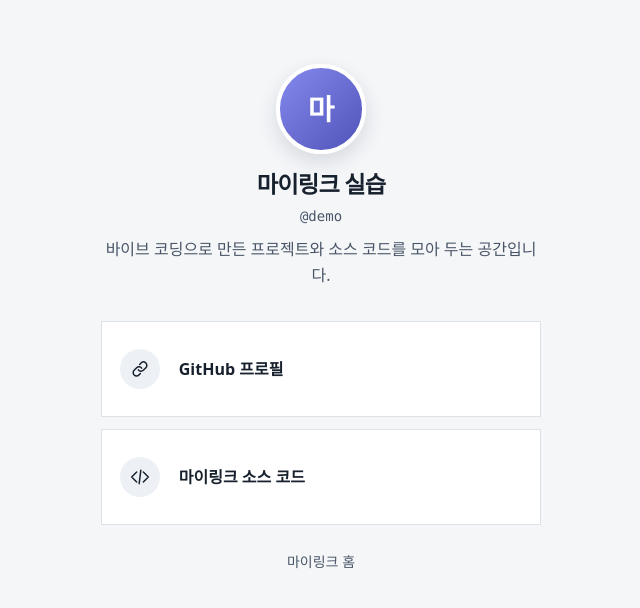
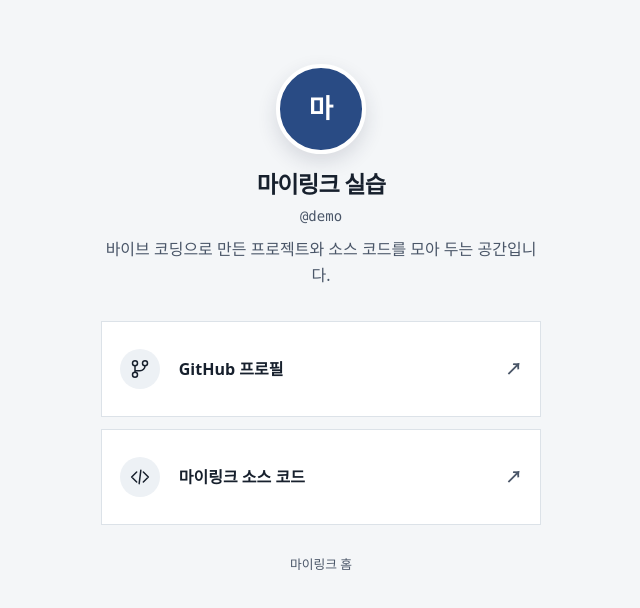
Before and after one commit to kwjw1012-eng/my-link, a Next.js app in the folder MyLink/: page /demo in a window 1280 px wide. Shown: the top 608 px of the page, without its empty margins (319-959 px from the left). Built offline with nearby package versions, Linux system fonts and the light colour scheme; no server answers.

Commit message:
Show the personal MyLink profile on the homepage

```diff
--- a/MyLink/app/globals.css
+++ b/MyLink/app/globals.css
@@ -21,39 +21,45 @@ button:disabled { opacity: .62; cursor: wait; }
 .panel { border: 1px solid var(--edge); border-radius: 1.4rem; background: var(--panel); padding: clamp(1.15rem, 4vw, 2rem); box-shadow: 0 16px 45px #1f16580c; }
 .page-header, .actions { display: flex; align-items: center; gap: .8rem; flex-wrap: wrap; }
 .page-header { justify-content: space-between; }
-.eyebrow, .brand { font-size: .82rem; font-weight: 800; letter-spacing: .095em; color: var(--accent); }
-.masthead { padding-block: 1.7rem; border-bottom: 1px solid var(--edge); }
-.hero { display: grid; grid-template-columns: 1.4fr 1fr; align-items: center; gap: clamp(1.5rem, 6vw, 5rem); padding-block: clamp(2.8rem, 7vw, 6rem); }
-.hero h1 { font-size: clamp(2.55rem, 6.1vw, 5.2rem); margin-block: 1rem; }
-.hero h1 em { font-style: normal; color: var(--accent); }
-.hero-copy { max-width: 26rem; font-size: 1.05rem; color: var(--muted); margin-bottom: 1.5rem; }
+.eyebrow { font-size: .82rem; font-weight: 800; letter-spacing: .095em; color: var(--accent); }
 .button { display: inline-flex; justify-content: center; align-items: center; border-radius: .72rem; padding: .7rem 1.05rem; font-weight: 750; background: #5053b7; color: white; border: 1px solid transparent; min-height: 2.7rem; }
 .button:hover { background: #414498; }
 .button.secondary { border-color: var(--edge); background: var(--panel); color: var(--ink); }
-.button.secondary:hover, .preview-link:hover { background: var(--paper); }
+.button.secondary:hover { background: var(--paper); }
 .text-button { color: var(--accent); font-weight: 750; min-height: 2rem; }
-.text-button:hover, .footer a:hover { text-decoration: underline; }
-.muted, .preview p, .feature p, .callout p, small { color: var(--muted); }
+.text-button:hover { text-decoration: underline; }
+.muted, small { color: var(--muted); }
 .error, .danger { color: #a33442; }
 @media (prefers-color-scheme: dark) { .error, .danger { color: #ffafb8; } }
-.avatar { display: grid; place-items: center; width: 4rem; height: 4rem; margin-inline: auto; border-radius: 50%; background: linear-gradient(135deg, #8589ee, #5053b7); color: #fff; font-size: 1.3rem; font-weight: 800; }
-.preview { text-align: center; }
-.preview > * + * { margin-top: .85rem; }
-.preview-link { display: flex; justify-content: space-between; align-items: center; gap: .8rem; padding: .75rem .9rem; border: 1px solid var(--edge); border-radius: .75rem; font-weight: 700; text-align: left; overflow-wrap: anywhere; }
 .profile-screen {
+  color-scheme: light;
   --profile-bg: #f4f6f8;
   --profile-card: #fff;
   --profile-border: #dce2e8;
   --profile-ink: #17202d;
   --profile-muted: #4a5668;
   --profile-icon: #edf1f5;
+  --accent: #315aa6;
   min-height: 100svh;
   padding: clamp(2.65rem, 9vw, 4rem) 1rem 2.5rem;
   background: var(--profile-bg);
   color: var(--profile-ink);
 }
 .public-profile { max-width: 27.5rem; margin-inline: auto; text-align: center; }
-.profile-avatar { width: 5.6rem; height: 5.6rem; border: 4px solid var(--profile-card); box-shadow: 0 8px 20px #202b4524; font-size: 1.8rem; }
+.profile-avatar {
+  display: grid;
+  place-items: center;
+  width: 5.6rem;
+  height: 5.6rem;
+  margin-inline: auto;
+  border: 4px solid var(--profile-card);
+  border-radius: 50%;
+  background: #294b84;
+  box-shadow: 0 8px 20px #202b4524;
+  color: white;
+  font-size: 1.65rem;
+  font-weight: 800;
+}
 .public-profile h1 { margin-top: 1.1rem; font-size: 1.45rem; overflow-wrap: anywhere; }
 .profile-handle { margin-top: .5rem; color: var(--profile-muted); font: .875rem/1.5 ui-monospace, Consolas, monospace; }
 .profile-bio { margin-top: .55rem; color: var(--profile-muted); overflow-wrap: anywhere; }
@@ -73,17 +79,10 @@ button:disabled { opacity: .62; cursor: wait; }
 }
 .profile-link:hover { border-color: var(--accent); }
 .profile-link-icon { display: grid; place-items: center; flex: 0 0 2.5rem; height: 2.5rem; border-radius: 50%; background: var(--profile-icon); }
+.profile-link-arrow { margin-inline-start: auto; flex-shrink: 0; color: var(--profile-muted); }
 .profile-empty { margin-top: 1.25rem; color: var(--profile-muted); }
-.profile-home { display: inline-block; margin-top: 1.6rem; color: var(--profile-muted); font-size: .875rem; }
-.profile-home:hover { text-decoration: underline; }
-@media (prefers-color-scheme: dark) {
-  .profile-screen { --profile-bg: #1b1d23; --profile-card: #262933; --profile-border: #404553; --profile-ink: #f2f4f8; --profile-muted: #b8c2d1; --profile-icon: #333846; }
-}
-.feature-grid { display: grid; grid-template-columns: repeat(3, 1fr); gap: 1rem; }
-.feature h2 { margin-block: .5rem; }
-.callout { margin-block: 2.5rem; border-top: 1px solid var(--edge); padding-block: 2rem 0; }
-.callout p { margin-top: .4rem; }
-.footer { padding-block: 1.4rem; border-top: 1px solid var(--edge); color: var(--muted); font-size: .9rem; }
+.profile-footer { margin-top: 1.85rem; color: var(--profile-muted); font-size: .8rem; }
+.profile-footer a:hover { text-decoration: underline; }
 .link-row { display: flex; align-items: center; justify-content: space-between; gap: .85rem; border-top: 1px solid var(--edge); padding-top: .85rem; overflow-wrap: anywhere; }
 .link-row small { display: block; margin-top: .25rem; }
 .link-row .actions, .link-row > span { flex-shrink: 0; }
@@ -91,4 +90,4 @@ button:disabled { opacity: .62; cursor: wait; }
 .stat strong { color: var(--accent); font-size: 2.25rem; vertical-align: middle; margin-right: .25rem; }
 label { display: grid; gap: .35rem; font-weight: 650; }
 input, textarea { width: 100%; padding: .65rem .8rem; border: 1px solid var(--edge); border-radius: .65rem; background: var(--paper); color: var(--ink); }
-@media (max-width: 42rem) { .hero, .feature-grid { grid-template-columns: 1fr; } .hero { padding-block: 2.5rem; } .link-row .actions { max-width: 7rem; } }
+@media (max-width: 42rem) { .link-row .actions { max-width: 7rem; } }
--- a/MyLink/app/page.tsx
+++ b/MyLink/app/page.tsx
@@ -1,31 +1,6 @@
-import Link from "next/link";
-import { courseLinks, courseProfile } from "@/lib/profile";
-
-const features = [
-  ["01", "링크 관리", "흩어진 링크를 한곳에 모으고, 필요할 때 추가하거나 수정하세요."],
-  ["02", "클릭 통계", "총 클릭 수와 링크별 클릭 수를 마이페이지에서 확인하세요."],
-  ["03", "개인 URL", "기억하기 쉬운 주소 하나로 내 페이지를 공유하세요."],
-];
+import { redirect } from "next/navigation";
+import { courseProfilePath } from "@/lib/profile";
 
 export default function HomePage() {
-  return <main className="shell landing">
-    <header className="page-header masthead"><Link className="brand" href="/">◈ MYLINK</Link><Link className="text-button" href="/login">시작하기 ↗</Link></header>
-    <section className="hero" aria-labelledby="hero-title">
-      <div><p className="eyebrow">LINK IN BIO · 바이브 코딩</p>
-        <h1 id="hero-title">나를 소개하는<br /><em>단 하나의 링크.</em></h1>
-        <p className="hero-copy">프로필과 프로젝트를 나만의 페이지에 모으고, 어떤 링크가 관심을 받는지 확인해 보세요.</p>
-        <div className="actions"><Link className="button" href="/login">내 마이링크 만들기 ↗</Link><Link className="button secondary" href={`/${courseProfile.username}`}>공개 프로필 보기</Link></div>
-      </div>
-      <div className="preview panel" aria-label="마이링크 예시 화면">
-        <span className="eyebrow">PUBLIC PROFILE</span><div className="avatar">K</div>
-        <h2>{courseProfile.name}</h2><p>{courseProfile.bio}</p>
-        {courseLinks.map(link => <span className="preview-link" key={link.id}>{link.title}<span>↗</span></span>)}
-      </div>
-    </section>
-    <section className="feature-grid" aria-label="마이링크 주요 기능">
-      {features.map(([number, title, description]) => <article key={number} className="panel feature"><p className="eyebrow">{number}</p><h2>{title}</h2><p>{description}</p></article>)}
-    </section>
-    <section className="page-header callout"><div><h2>내 페이지를 공유해 보세요.</h2><p>링크를 모아 첫 번째 마이링크를 만들어 보세요.</p></div><Link className="button" href="/login">나도 만들어보기 ↗</Link></section>
-    <footer className="page-header footer"><span>아이디어를 현실로 · 바이브 코딩</span><a href="https://github.com/kwjw1012-eng/my-link">GitHub 소스 코드 ↗</a></footer>
-  </main>;
+  redirect(courseProfilePath);
 }
--- a/MyLink/app/profile-card.tsx
+++ b/MyLink/app/profile-card.tsx
@@ -4,12 +4,12 @@ import { useEffect, useState } from "react";
 import Link from "next/link";
 import { cloudEnabled } from "@/lib/firebase";
 import { readDemo, writeDemo } from "@/lib/demo";
-import { sampleProfile, type Profile, type ProfileLink } from "@/lib/profile";
+import { courseProfile, sampleProfile, type Profile, type ProfileLink } from "@/lib/profile";
 
 function LinkIcon({ id }: { id: string }) {
   return <span className="profile-link-icon" aria-hidden="true">
     <svg width="20" height="20" viewBox="0 0 24 24" fill="none" stroke="currentColor" strokeWidth="1.8" strokeLinecap="round" strokeLinejoin="round" focusable="false">
-      {id === "home" ? <path d="m3 10 9-7 9 7v10h-6v-6H9v6H3z" />
+      {id === "github" ? <><path d="M6 8v8m12-8a6 6 0 0 1-6 6H6" /><circle cx="6" cy="5" r="3" /><circle cx="18" cy="5" r="3" /><circle cx="6" cy="19" r="3" /></>
         : id === "source" ? <path d="m8 6-6 6 6 6m8-12 6 6-6 6m-3-14-2 16" />
           : <path d="M10 13a4 4 0 0 0 6 .5l3-3a4 4 0 0 0-5.7-5.7l-1.7 1.7m2.4 4.5a4 4 0 0 0-6-.5l-3 3a4 4 0 0 0 5.7 5.7l1.7-1.7" />}
     </svg>
@@ -20,6 +20,7 @@ export default function ProfileCard({ profile, initialLinks, trackClicks }: { pr
   const [links, setLinks] = useState(initialLinks);
   const [notice, setNotice] = useState("");
   const localDemo = profile.uid === sampleProfile.uid && !cloudEnabled;
+  const isCourseProfile = profile.uid === courseProfile.uid;
   const displayedLinks = localDemo ? links : initialLinks;
 
   useEffect(() => {
@@ -46,22 +47,25 @@ export default function ProfileCard({ profile, initialLinks, trackClicks }: { pr
   return <main className="profile-screen">
     <div className="public-profile">
       <header>
-        <div className="avatar profile-avatar" aria-hidden="true">{Array.from(profile.name)[0]}</div>
+        <div className="profile-avatar" aria-hidden="true">{Array.from(profile.name).slice(0, isCourseProfile ? 2 : 1).join("")}</div>
         <h1>{profile.name}</h1>
         <p className="profile-handle">@{profile.username}</p>
         {profile.bio && <p className="profile-bio">{profile.bio}</p>}
       </header>
       {displayedLinks.length ? <ul className="profile-links" aria-label="공개 링크">
         {displayedLinks.map(link => <li key={link.id}>
-          <a className="profile-link" href={link.url} target={link.url === "/" ? undefined : "_blank"}
+          <a className="profile-link" href={link.url} target="_blank"
             rel="noopener noreferrer" onClick={() => record(link.id)}>
             <LinkIcon id={link.id} />
             <span>{link.title}</span>
+            <span className="profile-link-arrow" aria-hidden="true">↗</span>
           </a>
         </li>)}
       </ul> : <p className="profile-empty">아직 공개한 링크가 없어요.</p>}
       {notice && <p className="profile-empty" role="status">{notice}</p>}
-      {!displayedLinks.some(link => link.url === "/") && <Link className="profile-home" href="/">마이링크 홈</Link>}
+      <footer className="profile-footer">
+        {isCourseProfile ? "MyLink · 바이브 코딩" : <Link href="/">마이링크 홈</Link>}
+      </footer>
     </div>
   </main>;
 }
```
